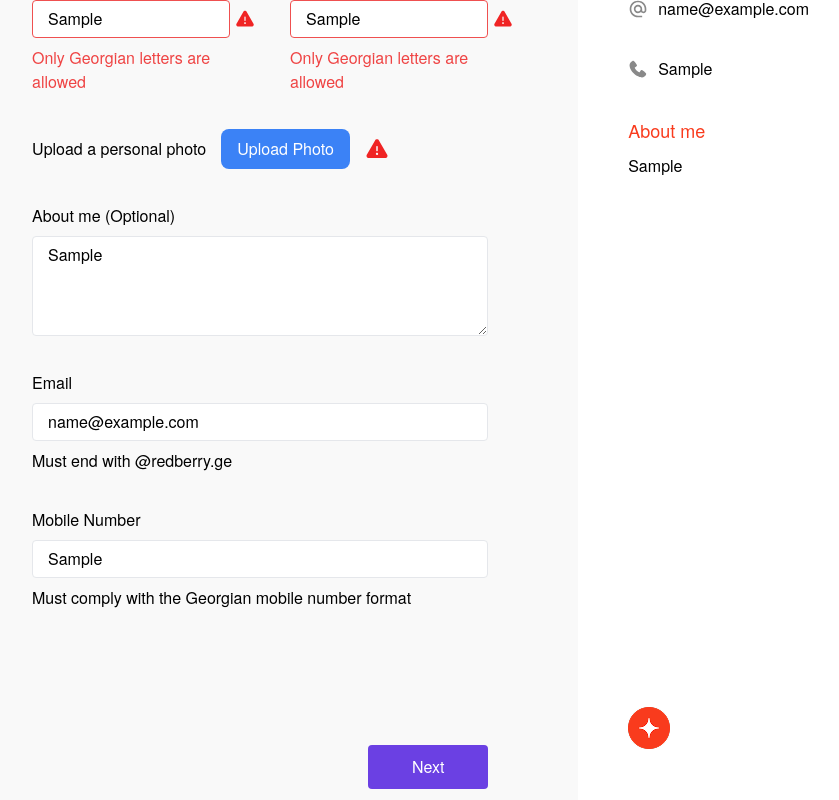
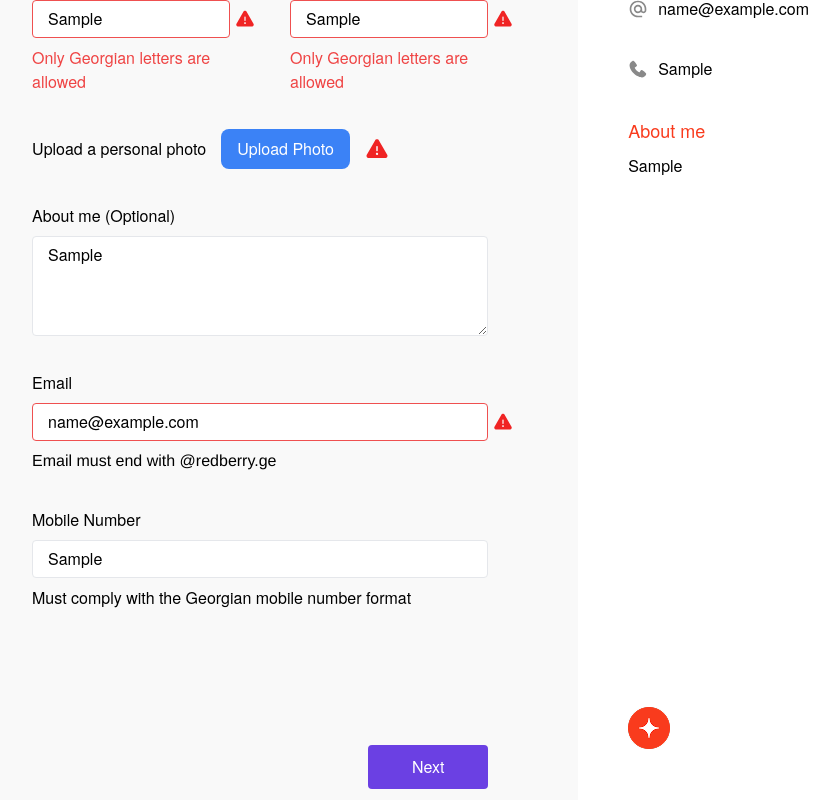
Before and after one commit to Tailung1/Redberry-Bootcamp-6, a React (Vite) app: page /personal in a window 1280 px wide. Both pictures are taken after typing "Sample", "Sample", "Sample", "name@example.com", "Sample" into the empty fields and a click on the button "Next". Shown: the part 142-942 px from the top of the page, without its empty margins (113-952 px from the left). Built offline with nearby package versions, Linux system fonts and the light colour scheme; a web font is replaced by a local one.

Commit message:
done email validation

```diff
--- a/src/components/Personal.tsx
+++ b/src/components/Personal.tsx
@@ -244,15 +244,45 @@ export default function Personal() {
               />
             </div>
             {/* Email Section */}
-            <div className='flex flex-col gap-[8px]'>
+            <div className='flex flex-col relative  gap-[8px]'>
               <label htmlFor=''>Email</label>
               <input
-                {...register("email")}
+                {...register("email", {
+                  required: "Email input can't be empty",
+                  pattern: {
+                    value: /^[a-zA-Z0-9._%+-]+@redberry\.ge$/,
+                    message: "Email must end with @redberry.ge",
+                  },
+                })}
                 type='text'
-                placeholder='anzorr666@redberry.ge'
-                className='1px border rounded-[4px] px-[15px] py-[6px] font-[16px]'
+                placeholder='balisha@redberry.ge'
+                className={`focus:outline-none focus:ring-0  border rounded-[4px] px-[15px] py-[6px] font-[16px] ${
+                  errors.email
+                    ? "border-[#EF5050]"
+                    : email?.length > 0 &&
+                      /^[a-zA-Z0-9._%+-]+@redberry\.ge$/.test(email)
+                    ? "border-[#98E37E]"
+                    : "border-gray-300"
+                }`}
               />
-              <p>Must end with @redberry.ge</p>
+              <p className='font-light'>
+                Email must end with @redberry.ge
+              </p>
+              {/^[a-zA-Z0-9._%+-]+@redberry\.ge$/.test(email) && (
+                <img
+                  src={check}
+                  alt='valid'
+                  className='absolute w-5 h-5 right-2 top-1/2 transform -translate-y-1/2'
+                />
+              )}
+              {/* Display warning icon outside of the input when there's an error */}
+              {errors.email && (
+                <img
+                  src={warning}
+                  alt='warning'
+                  className='absolute w-5 h-5 right-[-25px] top-1/2 transform -translate-y-1/2'
+                />
+              )}
             </div>
             {/* Mobile Number Section */}
             <div className='flex flex-col gap-[8px]'>
```
